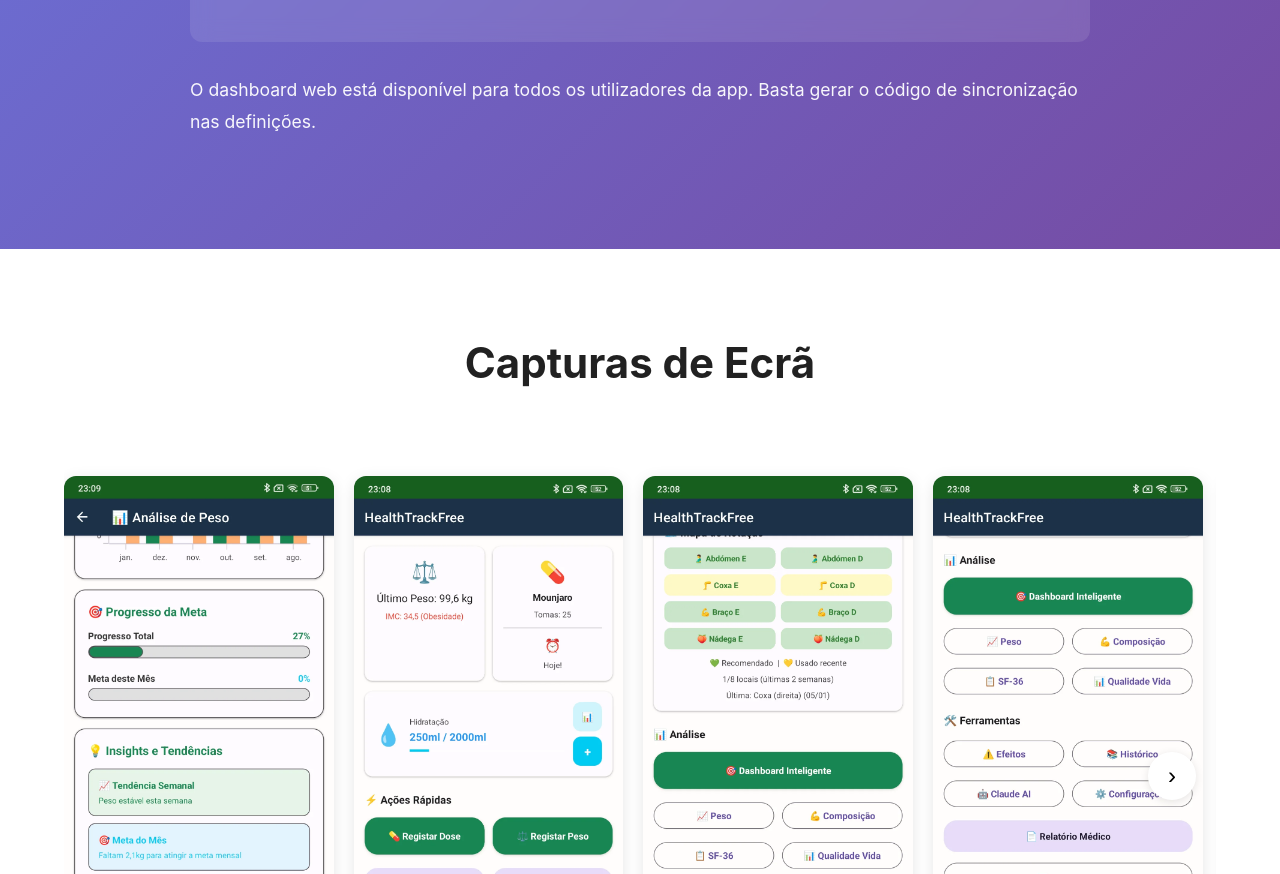
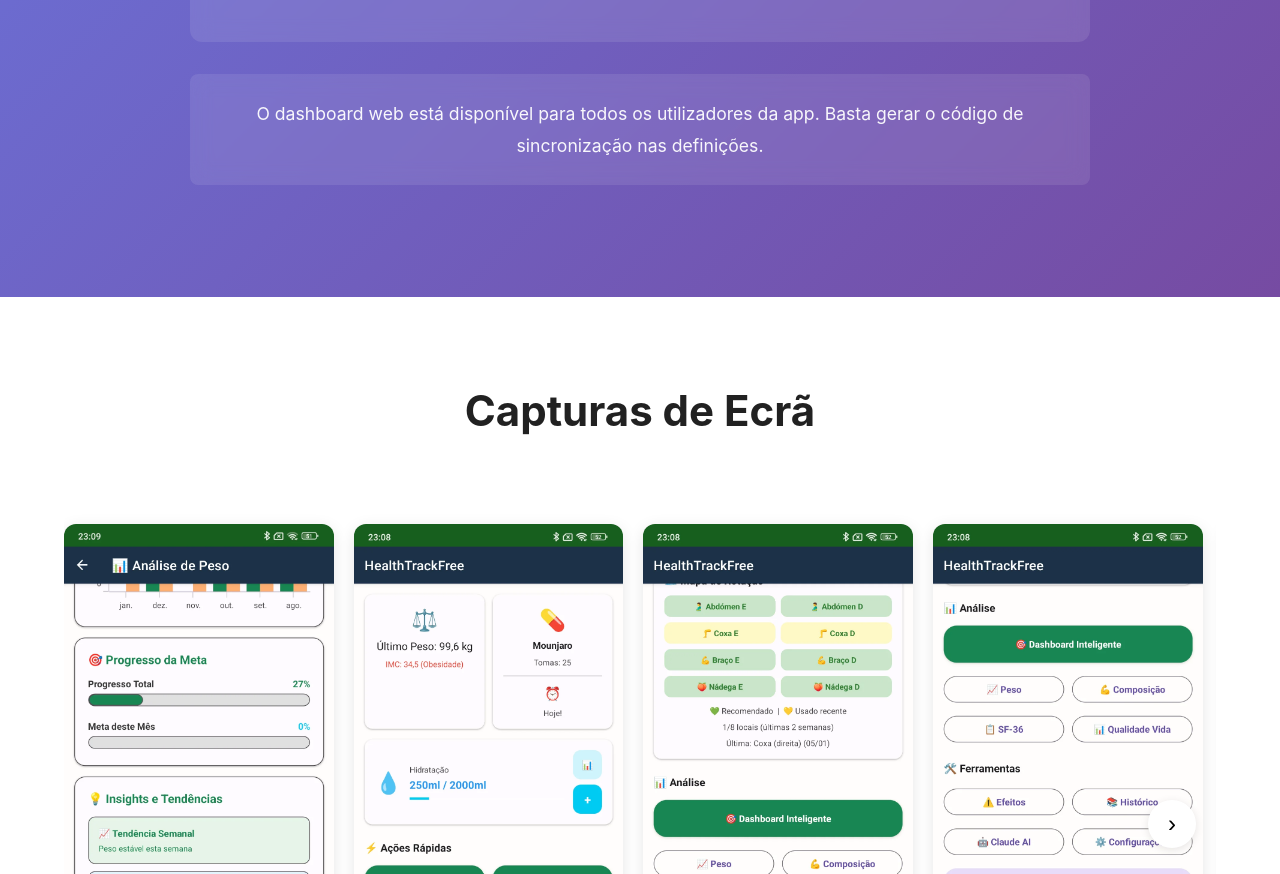
Before and after one commit to rf-mref/healthtrackfree, a plain HTML site: page index.html in a window 1280 px wide. Shown: the part 2786-3660 px from the top of the page. Drawn offline with Linux system fonts and the light colour scheme; no server answers.

Commit message:
Add styles for dashboard note component

```diff
--- a/style.css
+++ b/style.css
@@ -546,3 +546,14 @@
     0%, 100% { opacity: 1; }
     50% { opacity: 0.85; }
 }
+
+/* Dashboard Note */
+.dashboard-note {
+    margin-top: 2rem;
+    padding: 1.5rem;
+    background: rgba(255, 255, 255, 0.1);
+    border-radius: 8px;
+    text-align: center;
+    font-size: 1rem;
+    backdrop-filter: blur(10px);
+}
```
